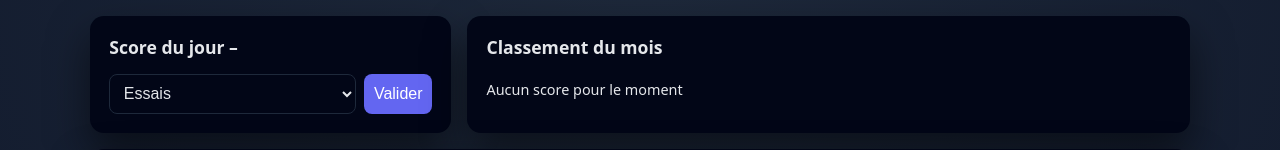
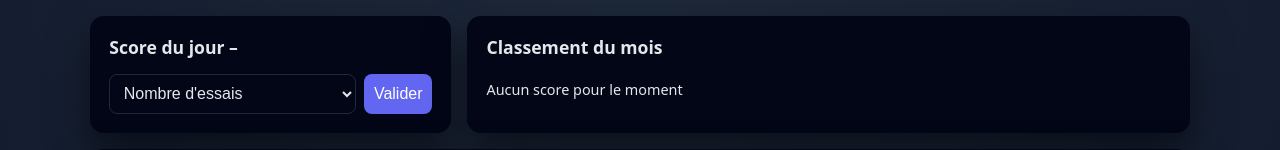
Before and after one commit to alassauzet/motus-app, a Python web app: template templates/dashboard.html in a window 1280 px wide. Shown: the part 68-218 px from the top of the page. Run offline with Jinja, Linux system fonts and the light colour scheme; the template is opened without the code that fills it, so the values that code supplies are empty.

Commit message:
Update dashboard.html

```diff
--- a/templates/dashboard.html
+++ b/templates/dashboard.html
@@ -156,7 +156,7 @@
         <h2>Score du jour – {{ today.strftime("%d/%m") }}</h2>
         <form method="post">
             <select name="attempts" required>
-                <option value="">Essais</option>
+                <option value="">Nombre d'essais</option>
                 <option value="1">1 essai</option>
                 <option value="2">2 essais</option>
                 <option value="3">3 essais</option>
```
